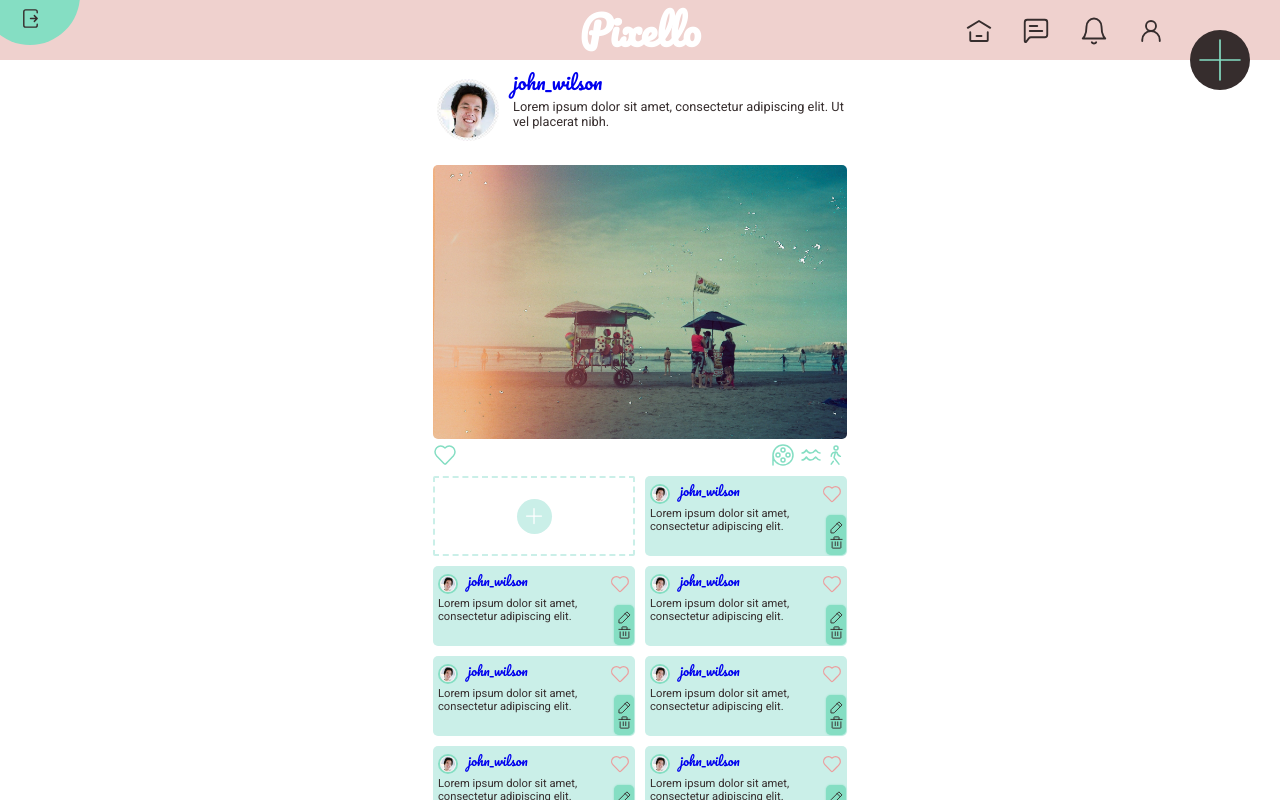
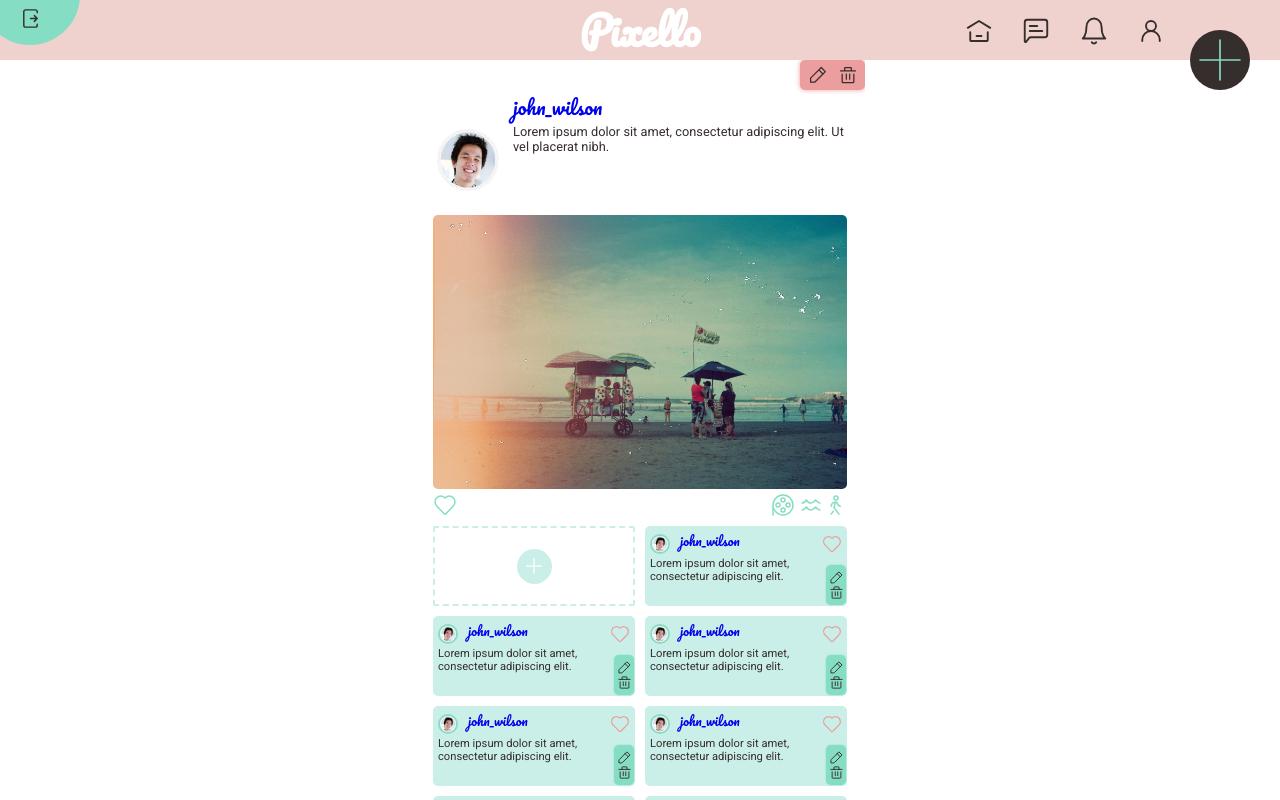
Before and after one commit to mdart86/Pixello, a React (Create React App) app: page /view-post in a window 1280 px wide. Built offline with nearby package versions, Linux system fonts and the light colour scheme.

Commit message:
fixed permissions bar positioning in desktop view

```diff
--- a/src/components/PermissionsBar.js
+++ b/src/components/PermissionsBar.js
@@ -4,7 +4,8 @@ import edit from '../images/edit.svg'
 import deleteIcon from '../images/delete.svg'
 
 const Box = styled.div`
-    ${props => props.comment ? "position: absolute; bottom: 1px; right: 1px;" : "position: absolute; top: -1px; left: -1px;"}
+    position: absolute;
+    ${props => props.comment ? "bottom: 1px; right: 1px;" : props.desktop ? "right: 0; top: -5px;" : "top: -1px; left: -1px;"}
     height: ${props => props.comment ? "40px" : "30px"};
     width: ${props => props.comment ? "20px" : "65px"};
     background: ${props => props.comment ? "var(--green)" : "var(--dark-pink)"};
@@ -21,7 +22,7 @@ const Icon = styled.img`
     margin: ${props => props.comment ? "0 2px" : "0 5px"}
 `
 
-export const PermissionsBar = ( { comment } ) => {
+export const PermissionsBar = ( { comment, desktop } ) => {
 
     if (comment) {
         return (
@@ -30,7 +31,14 @@ export const PermissionsBar = ( { comment } ) => {
                 <Icon comment="true" src={deleteIcon} alt="delete bin icon"/>
             </Box>
         )
-    } else {
+    } if (desktop) {
+        return (
+            <Box desktop="true">
+                <Icon desktop="true" src={edit} alt="edit pencil icon"/>
+                <Icon desktop="true" src={deleteIcon} alt="delete bin icon"/>
+            </Box>
+        )
+    }else {
         return (
             <Box>
                 <Icon src={edit} alt="edit pencil icon"/>
--- a/src/components/Profile.js
+++ b/src/components/Profile.js
@@ -5,10 +5,6 @@ import { PermissionsBar } from './PermissionsBar'
 import profilePicture from '../images/profile-picture.jpeg'
 import placeholder from '../images/placeholder.jpg'
 
-const TopClearance = styled.div`
-    width: 100%;
-    height: 65px;
-`
 const PinkFeature = styled.div`
     position: absolute;
     height: 100vh;
@@ -36,12 +32,14 @@ const ProfileContainer = styled.section`
     display: flex;
     flex-direction: column;
     text-align: center;
+    ${window.innerWidth > 450 ? "position: absolute; top: 65px;" : null}
 `
 
 const Username = styled.p`
     font-family: 'pacifico', cursive;
     margin: 0 auto;
     margin-top: 30px;
+    ${window.innerWidth > 450 ? "margin-top: 0;" : null}
     font-size: 1.5rem;
     width: 70%;
 `
@@ -119,9 +117,9 @@ export const Profile = () => {
 
     return (
         <>
-            {window.innerWidth < 450 ? <PinkFeature><WhiteFeature/></PinkFeature> : <TopClearance/>}
-            <PermissionsBar/>
+            {window.innerWidth < 450 ? <PinkFeature><WhiteFeature/></PinkFeature> : null}
             <ProfileContainer>
+                {window.innerWidth < 450 ? <PermissionsBar/> : <PermissionsBar desktop="true"/> }
                 <Username>john_wilson</Username>
                 <Bio>Lorem ipsum dolor sit amet, consectetur adipiscing elit. Ut vel placerat nibh.</Bio>
                 <AvatarContainer>
--- a/src/components/ViewPost.js
+++ b/src/components/ViewPost.js
@@ -31,10 +31,10 @@ const WhiteFeature = styled.div`
 `
 
 const PostContainer = styled.section`
-    margin: 0 4%;
+    margin: 0;
+    padding: 0 4%;
     position: absolute;
-    top: 25px;
-    ${window.innerWidth < 450 ? "top: 25px;" : "top: 65px;" }
+    ${window.innerWidth < 450 ? "top: 0px;" : "top: 65px;" }
 `
 
 const StyledLink = styled(Link)`
@@ -49,7 +49,7 @@ const Avatar = styled.img`
     height: 70px;
     object-fit: cover;
     float: left;
-    margin: 10px 10px 10px 0;
+    margin: 35px 10px 10px 0;
     border-radius: 50%;
     border: 4px solid var(--white);
     box-sizing: border-box;
@@ -58,6 +58,7 @@ const Avatar = styled.img`
 const Username = styled.p`
     font-family: 'pacifico', cursive;
     margin: 0;
+    margin-top: 25px;
     font-size: 1.2rem;
 `
 
@@ -104,8 +105,8 @@ export const ViewPost = () => {
     return (
         <>
             {window.innerWidth < 450 ? <PinkFeature><WhiteFeature/></PinkFeature> : null}
-            <PermissionsBar/>
             <PostContainer>
+                {window.innerWidth < 450 ? <PermissionsBar/> : <PermissionsBar desktop="true"/> }
                 <Link to="/profile"><Avatar src={profilePicture} alt="A man's profile picture."/></Link>
                 <StyledLink to="/profile"><Username>john_wilson</Username></StyledLink>
                 <Caption>Lorem ipsum dolor sit amet, consectetur adipiscing elit. Ut vel placerat nibh.</Caption>
```
